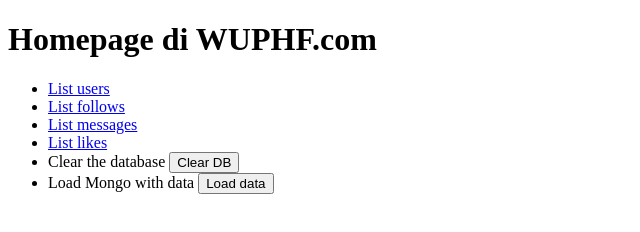
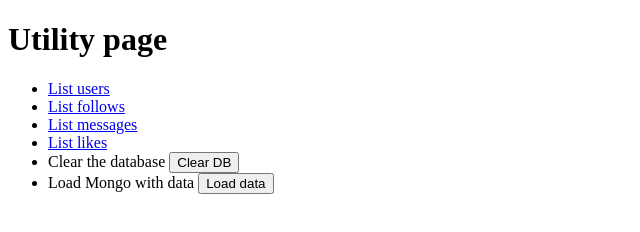
Before and after one commit to mauro-farina/wuphf-social-network, a website: page app/public/utils.html in a window 1280 px wide. Shown: the whole page, without its empty margins (0-640 px from the left). Drawn offline with Linux system fonts and the light colour scheme.

Commit message:
renamed index to utils

```diff
--- a/app/public/index.html
+++ b/app/public/utils.html
@@ -5,7 +5,7 @@
     </head>
     <body>
         <h1>
-            Homepage di WUPHF.com
+            Utility page
         </h1>
         <ul>
             <li><a href="/api/utils/collection/users" target="_blank">List users</a></li>
```
